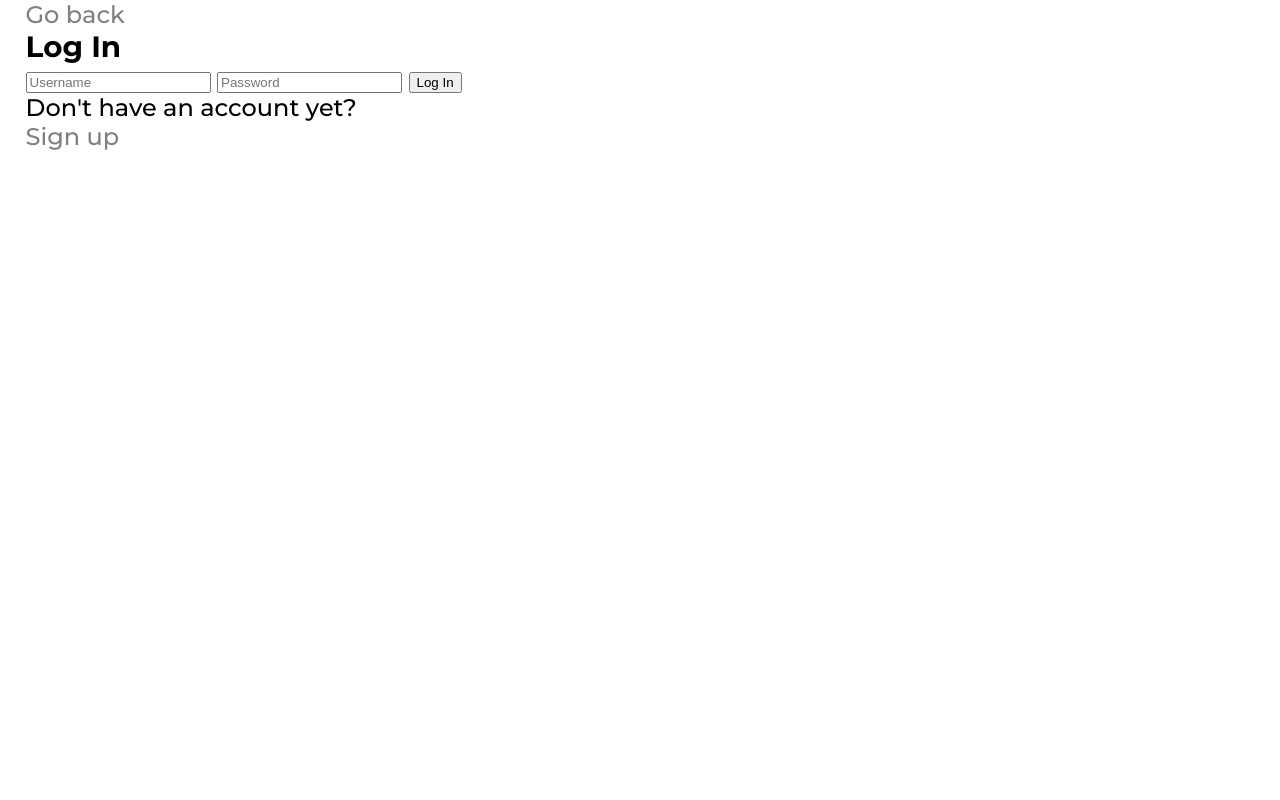
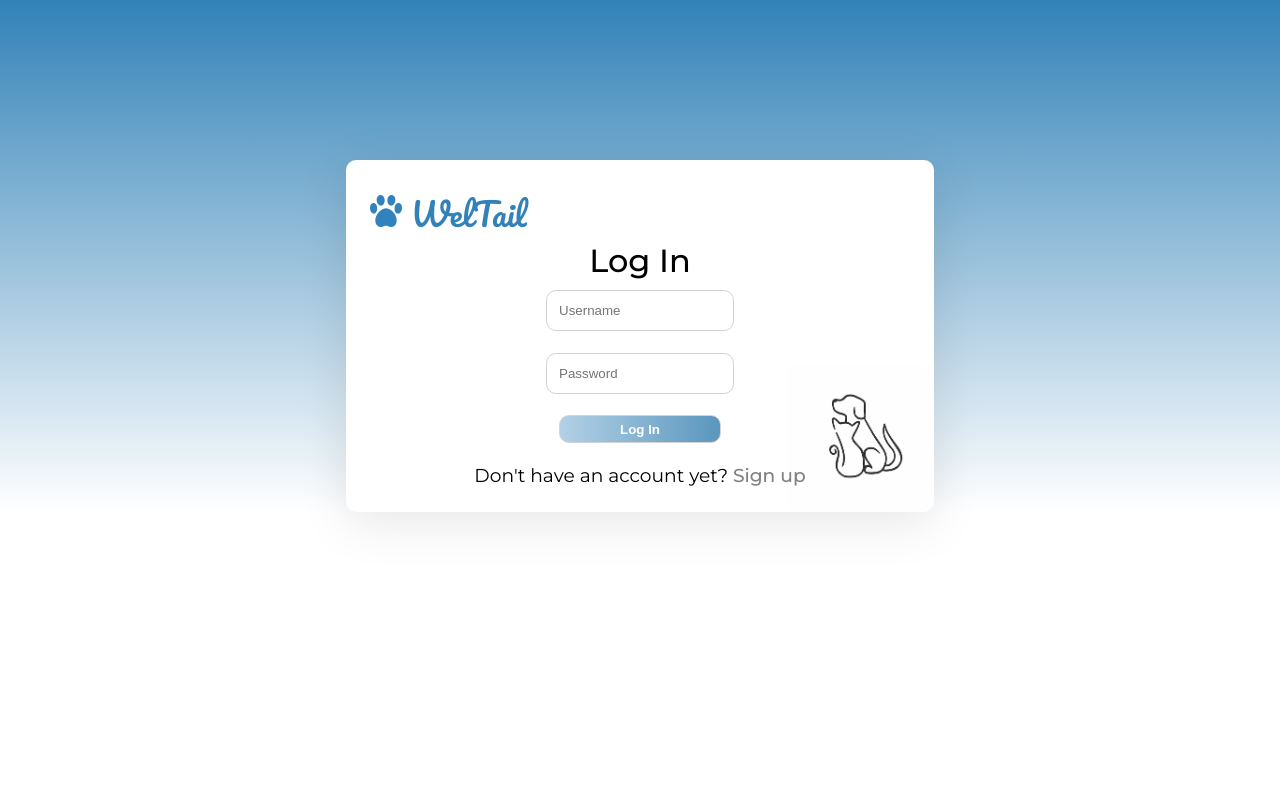
Before and after one commit to l0t3m/WelTail, a Flask app: page /login in a window 1280 px wide. Run offline with Flask 3, Linux system fonts and the light colour scheme.

Commit message:
Added login style

```diff
--- /dev/null
+++ b/static/style/login.css
@@ -0,0 +1,155 @@
+body {
+    height: auto;
+    background-image: linear-gradient(to bottom ,var(--blue2), white);
+    background-size: 100%;
+    background-repeat: no-repeat;
+}
+
+
+.main {
+    display: grid;
+    grid-template-rows: auto auto auto auto auto;
+
+    font-family: Montserrat, Arial;
+    font-weight: 400;
+
+    box-shadow: rgba(0, 0, 0, 0.1) 0px 10px 50px;
+    background-color: white;
+
+    border-radius: 10px;
+    padding: 2%;
+
+    margin-top: 20vh;
+    margin-left: 25vw;
+    margin-right: 25vw;
+
+    background-image: url("/static/images/dogAndCat2.avif");
+    background-repeat: no-repeat;
+    background-size: 25%;
+    background-position: bottom right;
+}
+
+
+.logo {
+    /* border: 5px solid red; */
+    grid-row: 1;
+
+    font-size: 24pt;
+    font-family: Pacifico, Arial;
+    color: var(--primary);
+}
+
+img {
+    width: 24pt;
+}
+
+.title {
+    grid-row: 2;
+
+    font-size: 24pt;
+    font-weight: 500;
+}
+
+.inputs {
+    grid-row: 3;
+}
+
+.message {
+    grid-row: 4;
+}
+
+.redirect {
+    grid-row: 5;
+}
+
+.title {
+    display: flex;
+    justify-content: center;
+    align-items: center;
+}
+
+.inputs div {
+    display: flex;
+    flex-direction: column;
+    justify-content: center;
+    align-items: center;
+}
+
+
+
+
+.inputs input[type="text"], .inputs input[type="password"] {
+    padding: 1%;
+    margin: 2%;
+
+    border: 1px solid lightgray;
+    padding: 12px;
+    border-radius: 10px;
+
+    transition: 0.5s;
+}
+
+.inputs input[type="text"]:focus, .inputs input[type="password"]:focus {
+    border: 0;
+    outline: none;
+    border: 1px solid gray;
+    background-color: var(--white);
+}
+
+.inputs input[type="text"]:hover, .inputs input[type="password"]:hover {
+    background-color: var(--white);
+}
+
+.inputs input {
+    width: 30%;
+}
+
+.inputs input[type="submit"] {
+    padding: 1%;
+    margin: 2%;
+
+    border: 1px solid lightgray;
+    border-radius: 10px;
+
+    background-image: linear-gradient(to right, rgb(152, 196, 226, 0.7), rgb(28, 112, 169, 0.7));
+    transition: all 0.7s ease;
+
+    font-weight: 600;
+    color: white;
+}
+
+.inputs input[type="submit"]:hover {
+    border: 0;
+    outline: none;
+    border: 1px solid rgb(137, 182, 212);
+
+    background-image: linear-gradient(to right, rgb(152, 196, 226, 1), rgb(28, 112, 169, 1));
+    transform: scale(1.075)
+}
+
+
+.redirect {
+    display: flex;
+    justify-content: center;
+    align-items: center;
+    font-size: 14pt;
+    padding-top: 10px;
+}
+
+.redirect a {
+    font-weight: 500;
+    transition: 0.25s;
+}
+
+.redirect a:hover {
+    color: var(--blue);
+}
+
+
+.message {
+    display: flex;
+    justify-content: center;
+    align-items: center;
+    font-size: 16pt;
+    font-weight: 700;
+}
--- a/templates/login.html
+++ b/templates/login.html
@@ -5,28 +5,30 @@
 
         <!-- My Imports -->
         <link rel="stylesheet" href="/static/style/default.css">
+        <link rel="stylesheet" href="/static/style/login.css">
 
     </head>
     <body>
 
         <div class="main">
-            <div><a href="/">Go back</a></div>
+            <div class="logo"><img src="/static/images/bigPaw.png"/> WelTail</div>
 
-            <div class="header">Log In</div>
+            <div class="title">Log In</div>
 
-            <form action="/login" method="post">
-                <input type="text" name="username" placeholder="Username"/>
-                <input type="password" name="password" placeholder="Password"/>
-                <input type="submit" value="Log In"/>
-            </form>
+            <div class="inputs">
+                <form action="/login" method="post">
+                    <div><input type="text" name="username" placeholder="Username"/></div>
+                    <div><input type="password" name="password" placeholder="Password"/></div>
+                    <div><input type="submit" value="Log In"/></div>
+                </form>
+            </div>
 
             <div class="message">
                 {{message}}
             </div>
 
-            <div>
-                <div>Don't have an account yet?</div>
-                <div><a href="/signup">Sign up</a></div>
+            <div class="redirect">
+                <div>Don't have an account yet? <a href="/signup">Sign up</a></div>
             </div>
         </div>
 
--- a/templates/signup.html
+++ b/templates/signup.html
@@ -16,9 +16,7 @@
     <body>
 
         <div class="main">
-            <div><a href="/">Go back</a></div>
-
-            <div class="header">Sign Up</div>
+            <div class="logo">Sign Up</div>
 
             <div id="root"></div>
 
```
Also changed, not shown: templates/home.html (+2 -6 lines), static/images/dog.jpg (added), static/images/dogAndCat2.avif (added).
